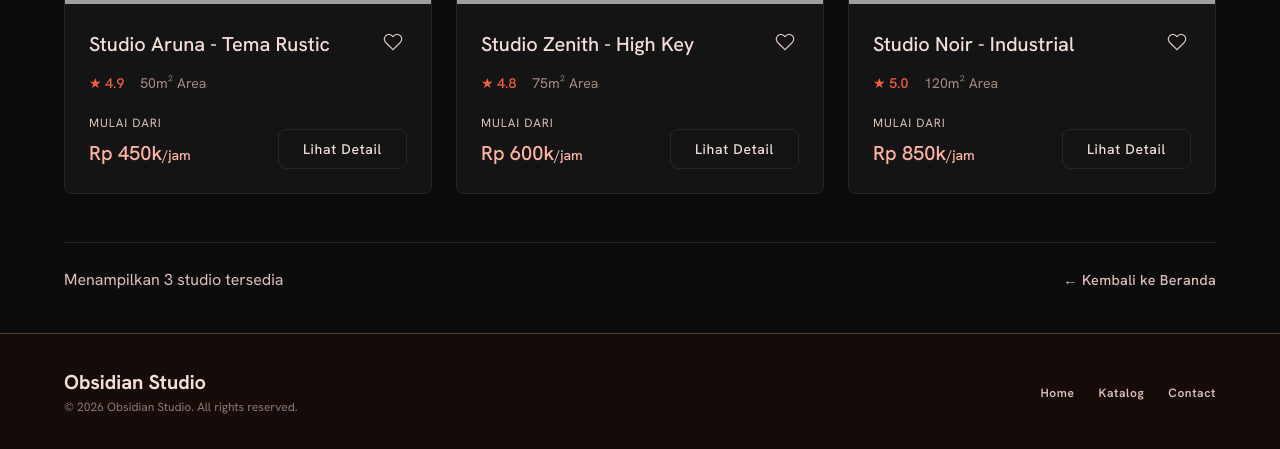
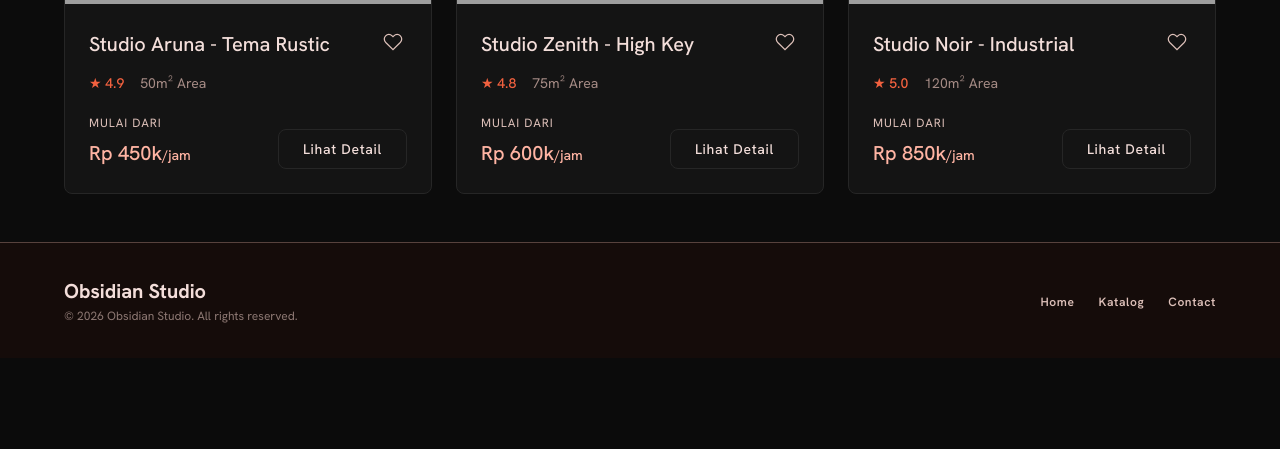
Before and after one commit to FirdausHA/UAS-Kelompok-4, a PHP site: page /views/katalog.php in a window 1280 px wide. Shown: the part 638-1087 px from the top of the page. After the commit the page ends 961 px from the top, so only its background shows below. Run offline with PHP 8.4, Linux system fonts and the light colour scheme; data comes from the database, SQL or seed files in the repository; grey boxes are pictures that could not be loaded.

```diff
--- a/database/schema_studio_detail.sql
+++ b/database/schema_studio_detail.sql
@@ -1,5 +1,3 @@
--- Opsional: kolom tambahan untuk halaman detail studio
--- Jalankan sekali di phpMyAdmin (abaikan error jika kolom sudah ada)
 
 ALTER TABLE studios
     ADD COLUMN max_kapasitas VARCHAR(50) DEFAULT NULL AFTER luas_area;
--- a/includes/partials/studio-grid.php
+++ b/includes/partials/studio-grid.php
@@ -1,7 +1,4 @@
 <?php
-/**
- * Partial grid studio — butuh variabel $daftarStudio dan function formatHarga()
- */
 if (!isset($daftarStudio)) {
     $daftarStudio = [];
 }
--- a/views/katalog.php
+++ b/views/katalog.php
@@ -44,11 +44,6 @@ include $base_path . 'includes/header.php';
         </div>
 
         <?php include $base_path . 'includes/partials/studio-grid.php'; ?>
-
-        <div class="katalog-page-meta animate-on-load" data-animate="fade-up" data-delay="150">
-            <p class="text-muted">Menampilkan <?= count($daftarStudio) ?> studio tersedia</p>
-            <a href="<?= $base_path ?>index.php#katalog" class="link-arrow">&larr; Kembali ke Beranda</a>
-        </div>
     </div>
 </section>
 
```
Also changed, not shown: uploads/bukti/bukti_20260630_015436_ba991e32.jpeg (added).
